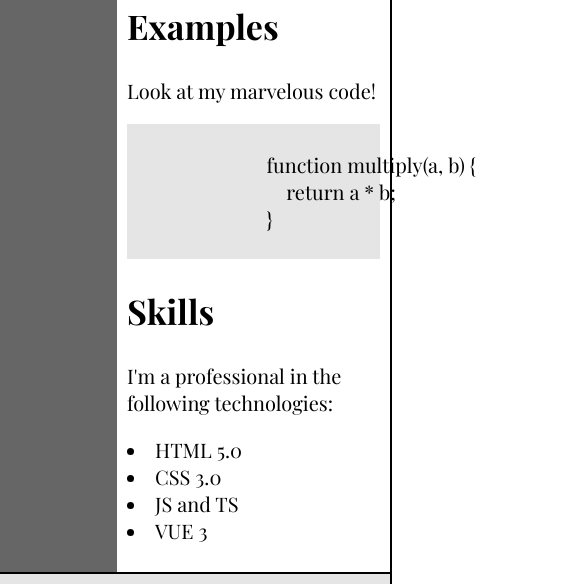
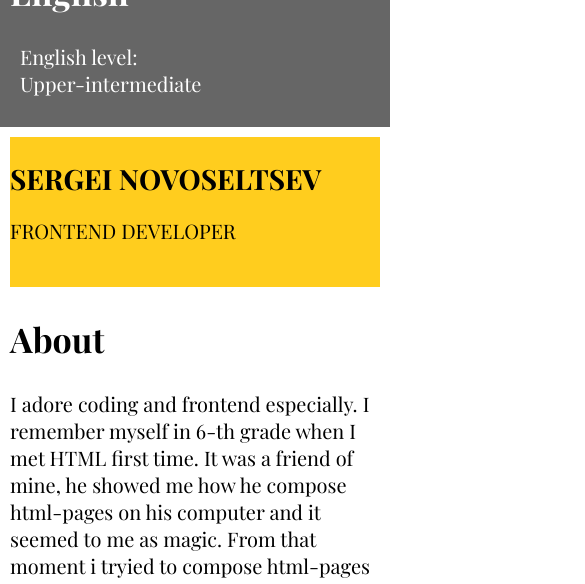
Before and after one commit to MrNovoseltsev/rsschool-cv, a plain HTML site: page index.html in a window 390 px wide. Shown: the part 1030-1614 px from the top of the page, 585 px wide, since content can reach past the window. Drawn offline with nearby package versions, Linux system fonts and the light colour scheme.

Commit message:
feat: add responsive design

```diff
--- a/css/style.css
+++ b/css/style.css
@@ -96,7 +96,7 @@ img {
 .name {
     display: flex;
     flex-direction: column;
-    align-items: center;
+    justify-content: center;
     height: 150px;
     margin: 0;
     color: black;
@@ -122,6 +122,7 @@ img {
 }
 
 pre {
+    overflow: auto;
     background-color: rgba(0, 0, 0, 0.1);
 }
 
@@ -163,3 +164,32 @@ pre {
 .footer__logo:hover {
     filter: drop-shadow(0px 0px 15px var(--hlColor));
 }
+@media (max-width: 980px){
+    .name__heading {
+        font-size: 28px;
+    }
+    .name__text {
+        font-size: 20px;
+    }
+}
+
+@media (max-width: 800px) {
+    body {
+        font-size: 12px;
+    }
+    .header {
+        height: auto;
+    }
+    .header-list {
+      flex-direction: column;
+    }
+  }
+
+  @media (max-width: 580px) {
+    .main {
+        display: block;
+    }
+    .footer__logo {
+        width: 50px;
+    }
+  }
--- a/index.html
+++ b/index.html
@@ -78,9 +78,9 @@
                         <h2 class="skills__heading" id="examples">Examples</h2>
                         <p class="skills__text">Look at my marvelous code!</p>
                         <pre><code>
-                            function multiply(a, b) {
-                                return a * b;
-                            }
+                            <span>function multiply(a, b) {</span>
+                            <span>    return a * b;</span>
+                            <span>}</span>
                         </code></pre>
                     </li>
                     <li class="skills-info__item">
```
